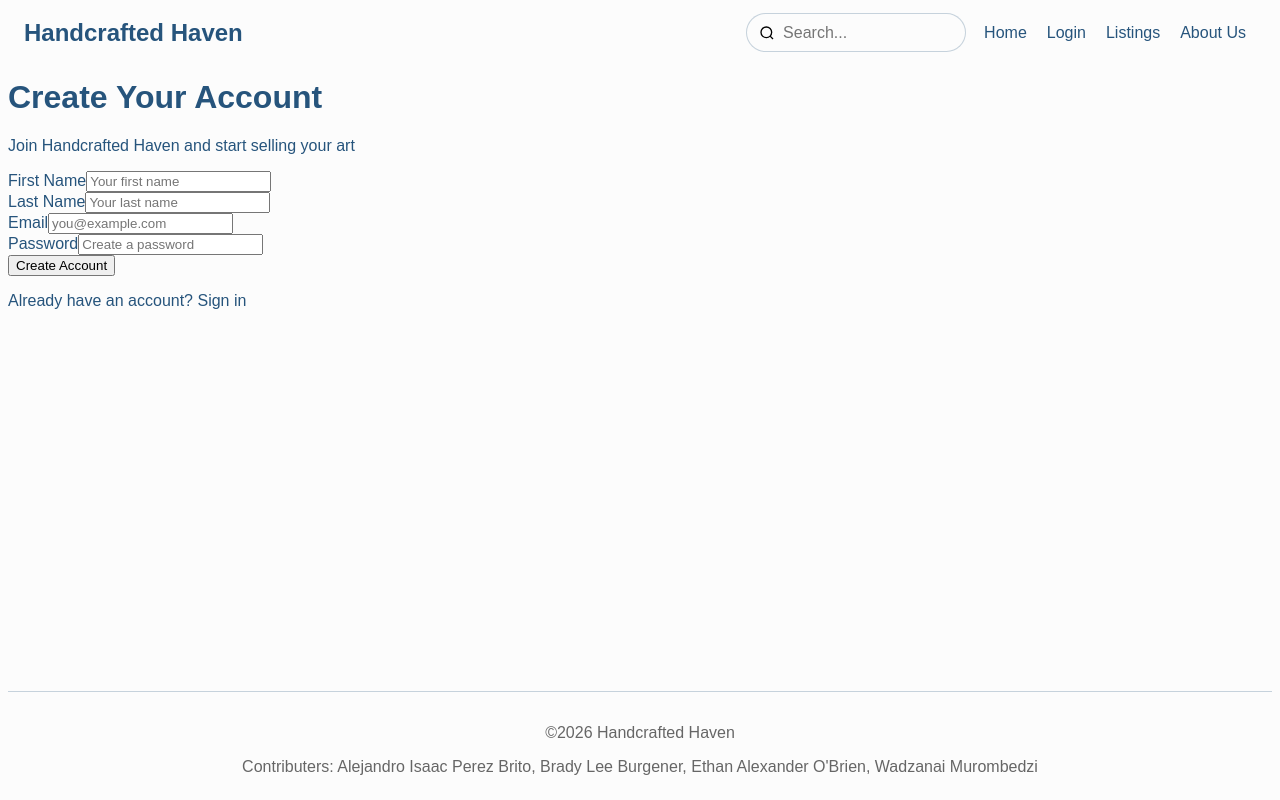
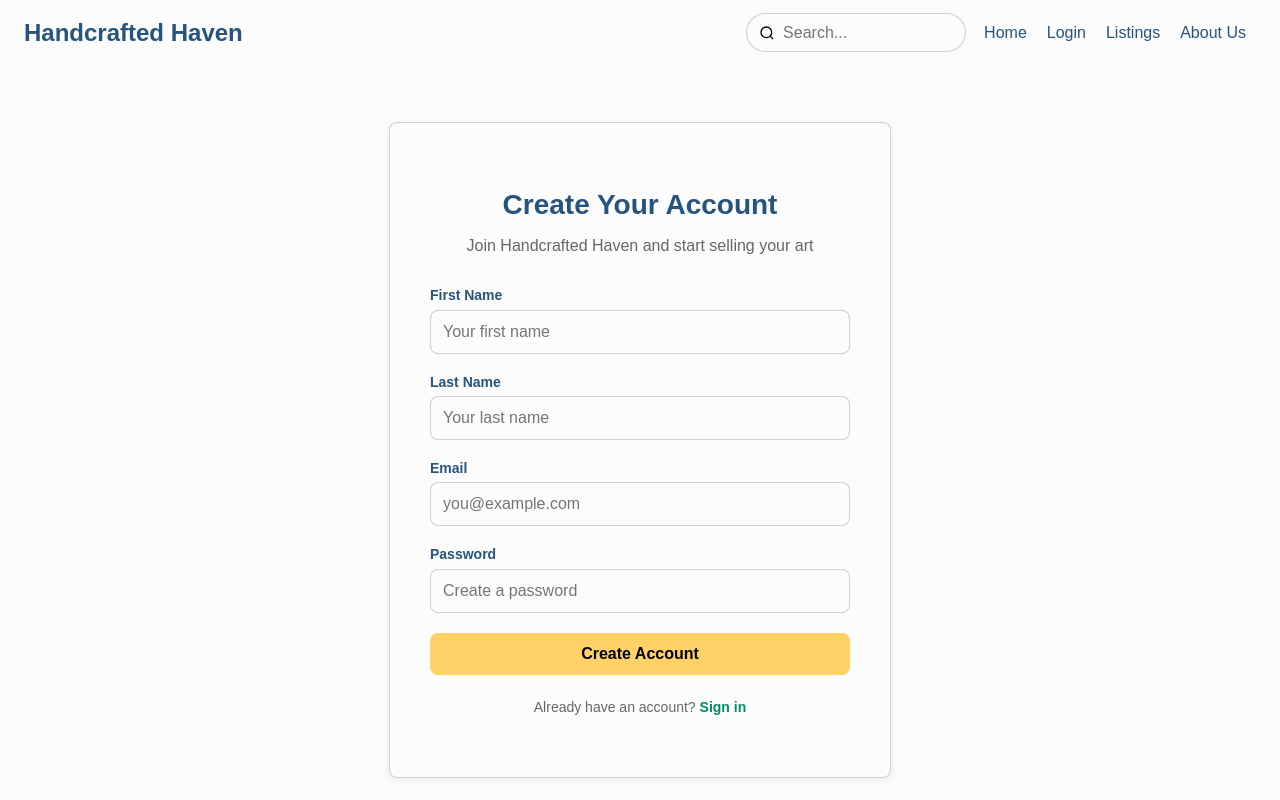
Before and after one commit to blburgen/CodingWookies, a Next.js app: page /signup in a window 1280 px wide. Shown: the top 800 px of the page. Built offline with nearby package versions, Linux system fonts and the light colour scheme; no server answers.

Commit message:
Restore login css

```diff
--- a/src/app/page.module.css
+++ b/src/app/page.module.css
@@ -121,3 +121,124 @@
   margin-bottom: 2rem;
   font-weight: 600;
 }
+
+/*
+   Login / signup page
+*/
+
+.loginContainer {
+  display: flex;
+  justify-content: center;
+  align-items: center;
+  padding: 4rem 1.5rem;
+}
+
+.loginCard {
+  background-color: var(--background);
+  border: 1px solid var(--border);
+  border-radius: 8px;
+  box-shadow: 0 2px 8px rgba(0, 0, 0, 0.08);
+  padding: 3rem 2.5rem;
+  width: 100%;
+  max-width: 420px;
+}
+
+.loginTitle {
+  font-size: 1.75rem;
+  color: var(--foreground);
+  text-align: center;
+  margin-bottom: 0.5rem;
+  font-weight: 700;
+}
+
+.loginSubtitle {
+  font-size: 1rem;
+  color: var(--text-secondary);
+  text-align: center;
+  margin-bottom: 2rem;
+}
+
+.formGroup {
+  width: 100%;
+  margin-bottom: 1.25rem;
+}
+
+.formLabel {
+  display: block;
+  font-size: 0.875rem;
+  font-weight: 600;
+  color: var(--foreground);
+  margin-bottom: 0.4rem;
+}
+
+.formInput {
+  box-sizing: border-box;
+  width: 100%;
+  padding: 0.75rem;
+  font-size: 1rem;
+  border: 1px solid var(--border);
+  border-radius: 8px;
+  background-color: var(--background);
+  color: var(--foreground);
+  transition: border-color 0.2s ease, box-shadow 0.2s ease;
+  font-family: inherit;
+}
+
+.formInput:focus {
+  outline: none;
+  border-color: var(--accent);
+  box-shadow: 0 0 0 2px var(--focus-ring);
+}
+
+.loginButton {
+  display: block;
+  width: 100%;
+  padding: 0.75rem;
+  font-size: 1rem;
+  font-weight: 600;
+  color: var(--text-primary);
+  background-color: var(--highlight);
+  border: none;
+  border-radius: 8px;
+  cursor: pointer;
+  margin-top: 0.5rem;
+  transition: background-color 0.2s ease, transform 0.1s ease;
+  font-family: inherit;
+}
+
+.loginButton:hover {
+  background-color: var(--button-primary-hover);
+  color: var(--text-tertiary);
+}
+
+.loginButton:focus-visible {
+  outline: none;
+  box-shadow: 0 0 0 3px var(--focus-ring);
+  background-color: var(--accent-strong);
+}
+
+.signupPrompt {
+  text-align: center;
+  font-size: 0.875rem;
+  color: var(--text-secondary);
+  margin-top: 1.5rem;
+}
+
+.signupLink {
+  color: var(--accent);
+  font-weight: 600;
+  text-decoration: none;
+}
+
+.signupLink:hover {
+  text-decoration: underline;
+}
+.formError {
+  margin-top: 1rem;
+  padding: 0.75rem 1rem;
+  background-color: var(--accent-strong);
+  color: var(--text-primary);
+  border-radius: 8px;
+  font-size: 0.875rem;
+  text-align: center;
+}
```
